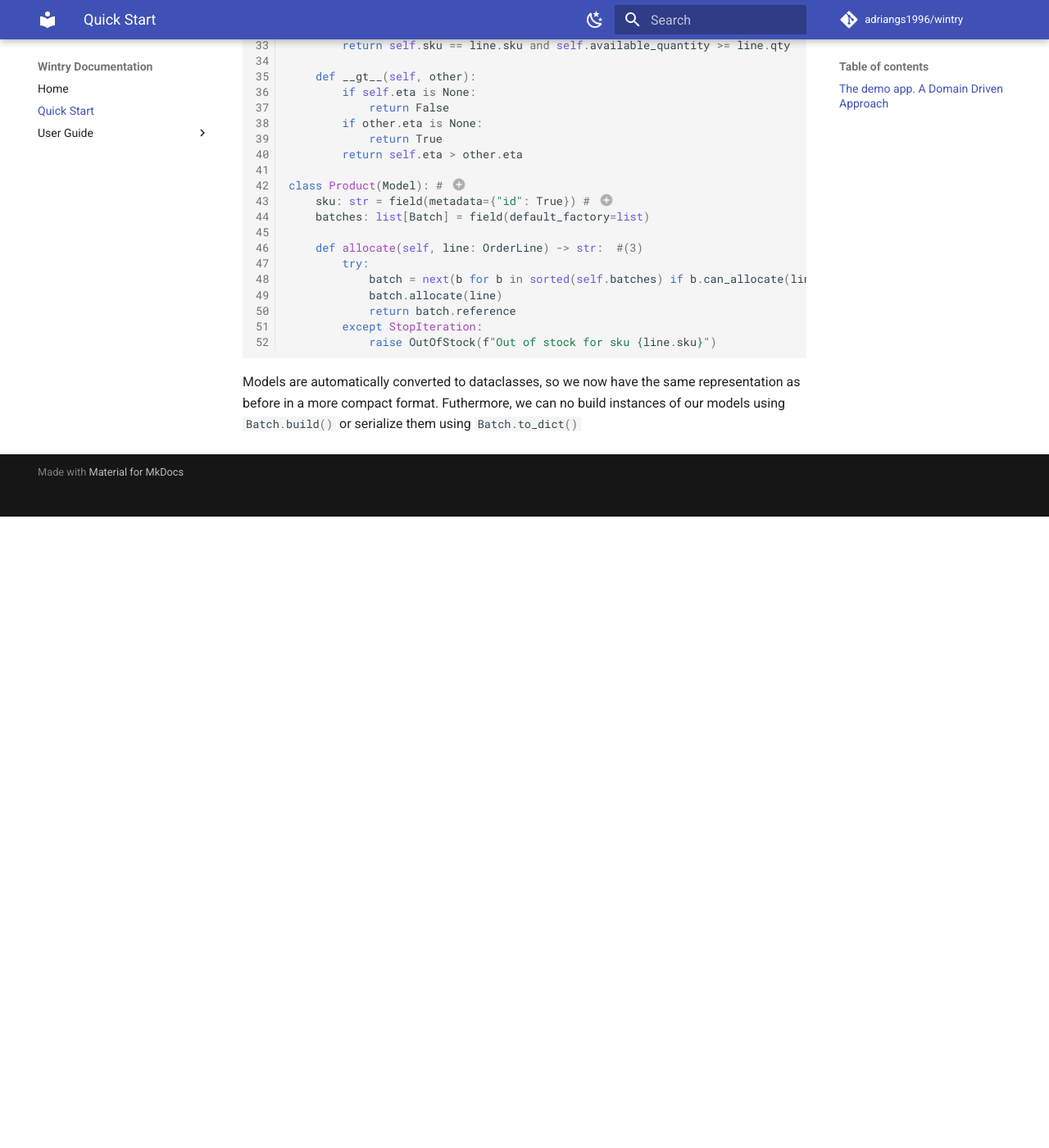
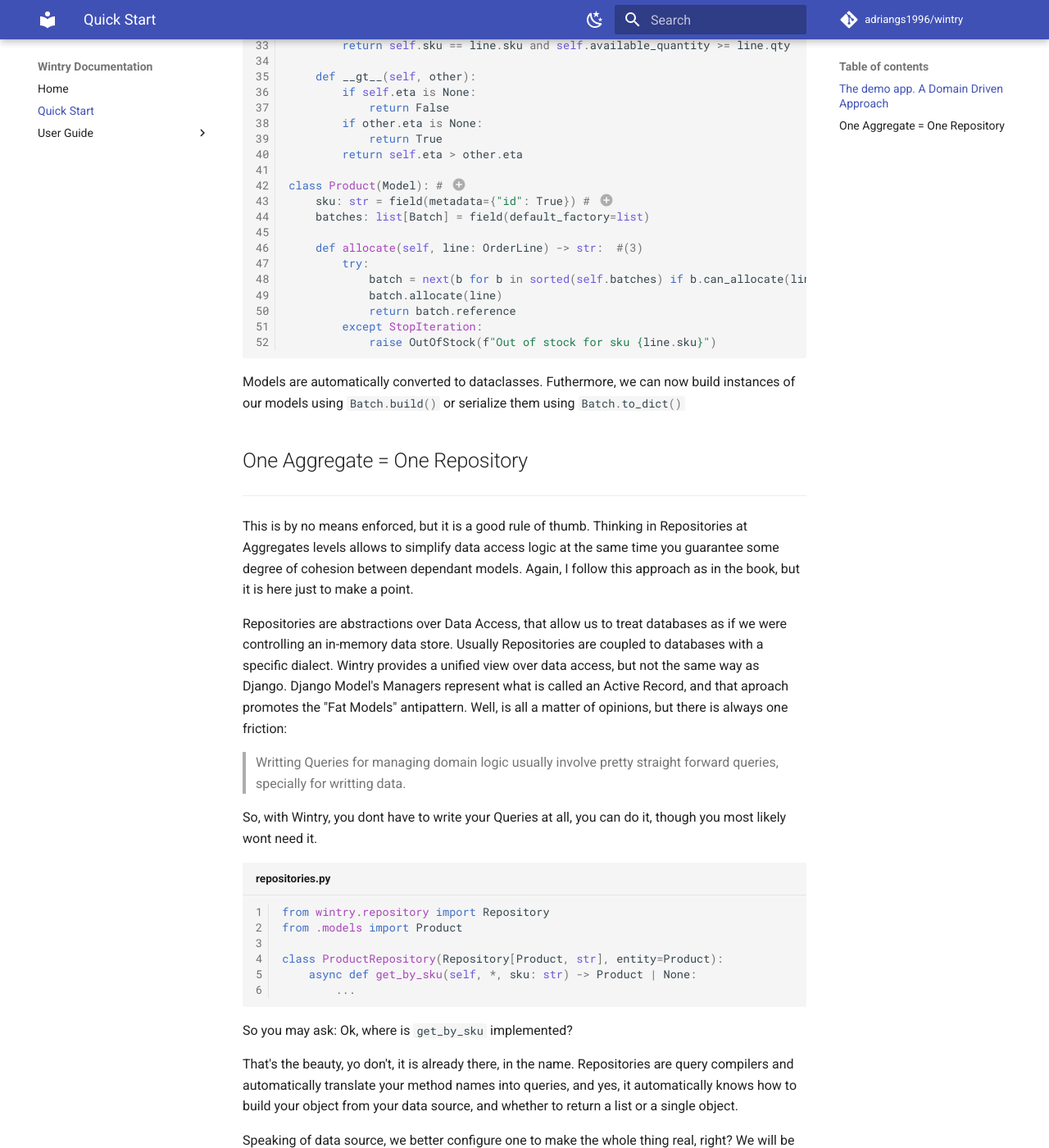
Before and after one commit to adriangs1996/wintry, an MkDocs documentation site: the page built from docs/quickstart.md, in a window 1280 px wide and 1400 px high, scrolled down 1778 px. Shown: the whole window at 82% size. Built offline with MkDocs 1.6.1 and Material for MkDocs 9.7.7, drawn with Linux system fonts in a browser that asks for light colours; comment, search, counter and statistics services are not loaded; before the commit the page ends 2408 px from its top, so only the background shows below that; some of the changed text lies outside the part shown.

````diff
--- a/docs/quickstart.md
+++ b/docs/quickstart.md
@@ -96,7 +96,64 @@
 a dummy constructor.
 2.  `sku` is the identifier of this model.
 
-Models are automatically converted to dataclasses, so we now
-have the same representation as before in a more compact
-format. Futhermore, we can no build instances of our models
+Models are automatically converted to dataclasses. Futhermore, we can now build instances of our models
 using `#!python Batch.build()` or serialize them using `#!python Batch.to_dict()`
+
+## One Aggregate = One Repository
+---------------------------------
+
+This is by no means enforced, but it is a good rule of thumb.
+Thinking in Repositories at Aggregates levels allows to simplify
+data access logic at the same time you guarantee some degree of
+cohesion between dependant models. Again, I follow this approach
+as in the book, but it is here just to make a point.
+
+Repositories are abstractions over Data Access, that allow us to treat databases as if we were controlling an in-memory data store. Usually Repositories are coupled to databases with a
+specific dialect. Wintry provides a unified view over data access, but not the same way as Django. Django Model's Managers
+represent what is called an Active Record, and that aproach promotes the "Fat Models" antipattern. Well, is all a matter of opinions, but there is always one friction:
+> Writting Queries for managing domain logic usually involve
+pretty straight forward queries, specially for writting data.
+
+So, with Wintry, you dont have to write your Queries at all, you can do it, though you most likely wont need it.
+
+```python title="repositories.py" linenums="1"
+from wintry.repository import Repository
+from .models import Product
+
+class ProductRepository(Repository[Product, str], entity=Product):
+    async def get_by_sku(self, *, sku: str) -> Product | None:
+        ...
+```
+
+So you may ask: Ok, where is `#!python get_by_sku` implemented?
+
+That's the beauty, yo don't, it is already there, in the name. Repositories are query compilers and automatically translate
+your method names into queries, and yes, it automatically knows
+how to build your object from your data source, and whether to return a list or a single object.
+
+Speaking of data source, we better configure one to make the whole thing real, right?
+We will be using Postgresql for this tutorial, but any SQLAlchemy
+compatible database will do. To ensure we have a Postgresql instance running in our localhost, we can use Docker with the following docker-compose:
+
+```yaml title="docker-compose.yml" linenums="1"
+services:
+  postgres:
+    container_name: postgres
+    image: postgres:14-alpine
+    ports:
+      - "5432:5432"
+    environment:
+      - POSTGRES_PASSWORD=secret
+      - POSTGRES_USER=postgres
+      - POSTGRES_DB=tests
+```
+
+<div class="termy">
+
+```console
+$ docker compose up -d
+
+⠿ Container postgres  Started
+```
+
+</div>
--- a/wintry/__init__.py
+++ b/wintry/__init__.py
@@ -164,7 +164,7 @@
                 RepositoryRegistry.configure_for_nosql()
             case EngineType.Sql:
                 VirtualDatabaseSchema.use_sqlalchemy()
-                RepositoryRegistry.configure_for_nosql()
+                RepositoryRegistry.configure_for_sqlalchemy()
             case EngineType.NoEngine:
                 pass
             case _:
@@ -205,7 +205,6 @@
             openapi_url=f"{settings.server_prefix}/openapi.json",
             title=settings.server_title,
             version=settings.server_version,
-            contact={"name": "NextX Team"},
         )
 
         if settings.middlewares:
````
Also changed, not shown: other parts of docs/quickstart.md (+1 -1 lines), 7 other files.
